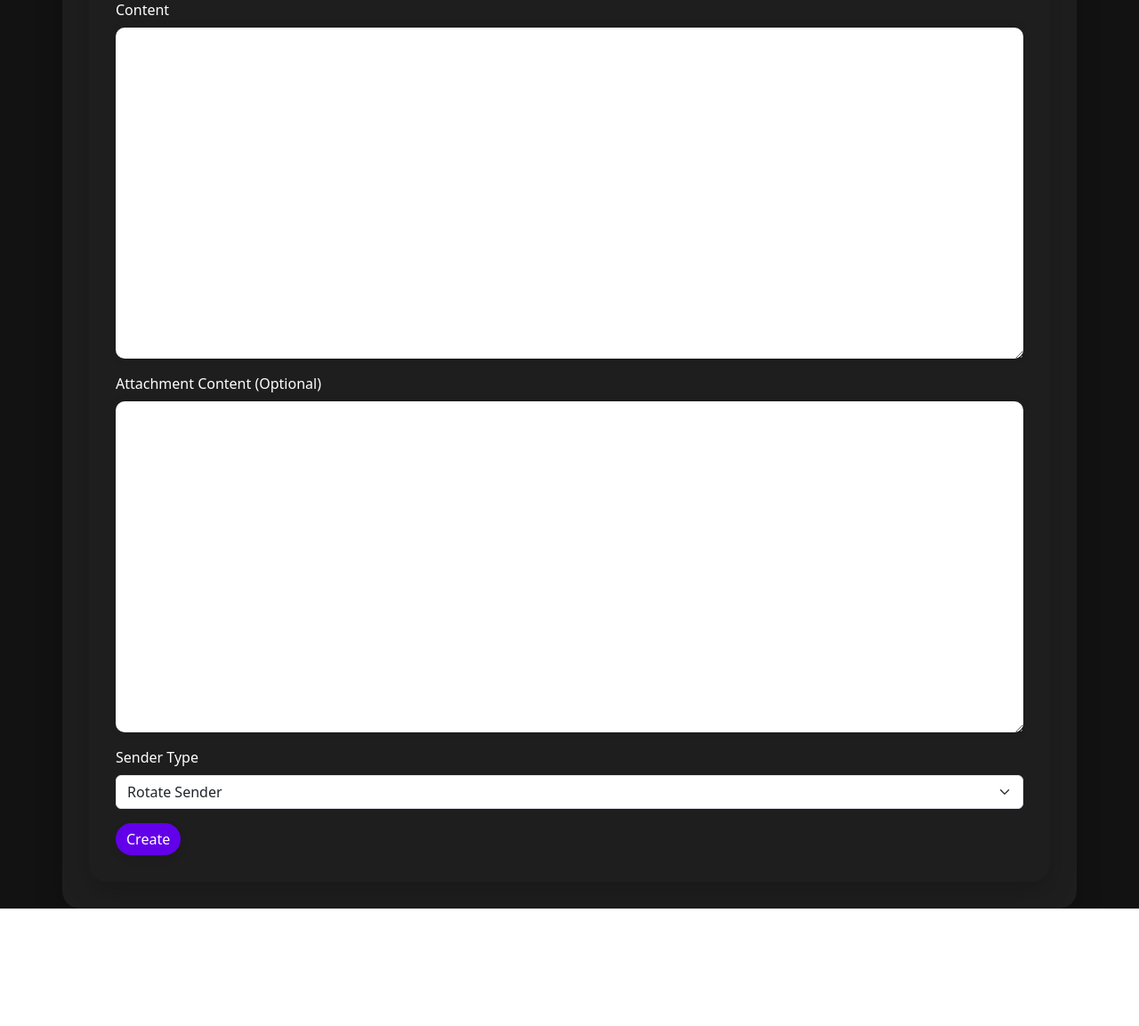
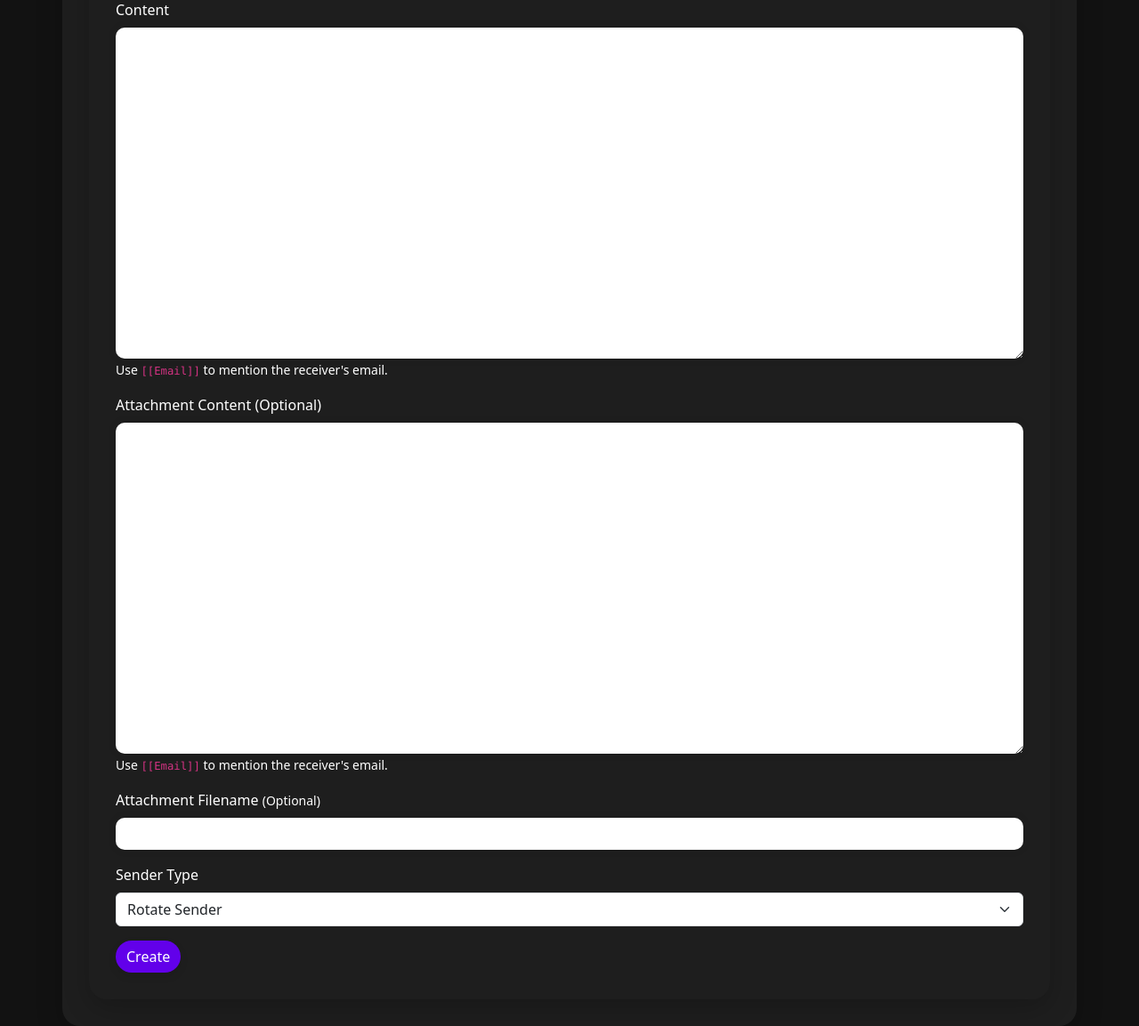
Before and after one commit to ohunayogege/email-campaign-sender, a Django app: page /campaigns/create/ in a window 1280 px wide. Shown: the part 445-1598 px from the top of the page at 89% size. Before the commit the page ends 1466 px from the top, so only its background shows below. Run offline with Django 5.2, Linux system fonts and the light colour scheme; parts of the project's set-up code (start-up, migrations or seed data) failed here and were passed over; some libraries are stand-ins or nearby versions.

```diff
--- a/templates/campaign_form.html
+++ b/templates/campaign_form.html
@@ -21,6 +21,7 @@
         <div class="mb-3">
             <label for="content" class="form-label">Content</label>
             <textarea class="form-control" name="content" rows="15">{{ form.content.value|default:'' }}</textarea>
+            <small class="form-text text-white">Use <code>[[Email]]</code> to mention the receiver's email.</small>
             {% for error in form.content.errors %}
                 <div class="text-danger">{{ error }}</div>
             {% endfor %}
@@ -28,7 +29,26 @@
         <div class="mb-3">
             <label for="attachment_content" class="form-label">Attachment Content (Optional)</label>
             <textarea class="form-control" id="attachment_content" rows="15" name="attachment_content">{{ form.attachment_content.value|default:'' }}</textarea>
+            <small class="form-text text-white">Use <code>[[Email]]</code> to mention the receiver's email.</small>
             {% for error in form.attachment_content.errors %}
+                <div class="text-danger">{{ error }}</div>
+            {% endfor %}
+        </div>
+        {% comment %} <div class="mb-3">
+            <label for="attachment_type" class="form-label">Attachment Type</label>
+            <select class="form-select" id="attachment_type" name="attachment_type">
+                {% for value, display in form.fields.attachment_type.choices %}
+                    <option value="{{ value }}" {% if form.attachment_type.value == value %}selected{% endif %}>{{ display }}</option>
+                {% endfor %}
+            </select>
+            {% for error in form.attachment_type.errors %}
+                <div class="text-danger">{{ error }}</div>
+            {% endfor %}
+        </div> {% endcomment %}
+        <div class="mb-3">
+            <label for="filename" class="form-label">Attachment Filename <small>(Optional)</small></label>
+            <input type="text" class="form-control" id="filename" name="filename" value="{{ form.filename.value|default:'' }}">
+            {% for error in form.filename.errors %}
                 <div class="text-danger">{{ error }}</div>
             {% endfor %}
         </div>
--- a/web/forms.py
+++ b/web/forms.py
@@ -17,10 +17,12 @@ class UploadFileForm(forms.Form):
 class CampaignForm(forms.ModelForm):
     attachment_content = forms.CharField(widget=forms.Textarea, required=False, label="Attachment Content")
     sender_type = forms.ChoiceField(choices=Campaign.SENDER_CHOICES, required=True, label="Sender Type")
+    # attachment_type = forms.ChoiceField(choices=[('html', 'HTML'), ('pdf', 'PDF')], required=True, label="Attachment Type")
+    filename = forms.CharField(required=False, label="Attachment Filename")
 
     class Meta:
         model = Campaign
-        fields = ['title', 'subject', 'content', 'attachment_content', 'sender_type']
+        fields = ['title', 'subject', 'content', 'attachment_content', 'filename', 'sender_type']
         widgets = {
             'content': SummernoteWidget(),
         }
--- a/web/models.py
+++ b/web/models.py
@@ -51,6 +51,8 @@ class Campaign(models.Model):
     subject = models.CharField(max_length=255)
     content = models.TextField(blank=True)
     attachment_content = models.TextField(blank=True, null=True)  # New field for attachment content
+    filename = models.CharField(max_length=255, default='', blank=True)
+    attachment_type = models.CharField(max_length=255, default='html', blank=True)
     sender_type = models.CharField(max_length=10, choices=SENDER_CHOICES, default='default')
     created_at = models.DateTimeField(auto_now_add=True)
 
--- a/web/views.py
+++ b/web/views.py
@@ -16,7 +16,8 @@ from channels.layers import get_channel_layer
 from asgiref.sync import async_to_sync
 from bs4 import BeautifulSoup
 import re
-from web.utils import decrypt_url, encrypt_url, generate_short_code, get_random_sender_info, replace_links_with_short_urls, shorten_url
+from web.utils import generate_short_code, get_random_sender_info, shorten_url
+
 
 def dashboard(request):
     campaigns = Campaign.objects.all()
@@ -200,15 +201,17 @@ def send_campaign(request, pk):
                 messages.error(request, 'No SMTP configuration found.')
                 return redirect('campaign_list')
 
-            try:
-                server = smtplib.SMTP(smtp_config.host, smtp_config.port)
-                if smtp_config.use_tls:
-                    server.starttls()
-                server.login(smtp_config.username, smtp_config.password)
+            # try:
+            server = smtplib.SMTP(smtp_config.host, smtp_config.port)
+            if smtp_config.use_tls:
+                server.starttls()
+            server.login(smtp_config.username, smtp_config.password)
 
+            for subscriber in subscribers:
                 attachment_content = campaign.attachment_content
                 attachment_path = None
                 if attachment_content:
+                    attachment_content = attachment_content.replace('[[Email]]', subscriber.email)
                     # Replace links with Bitly short URLs in attachment content
                     soup2 = BeautifulSoup(attachment_content, 'html.parser')
                     for a2 in soup2.find_all('a', href=True):
@@ -216,69 +219,78 @@ def send_campaign(request, pk):
                         short_url2 = shorten_url(original_url2)
                         a2['href'] = short_url2
 
-                    # Save the modified attachment content to a temporary file
+                    modified_attachment_content = str(soup2)
+                    filename = campaign.filename
+                    if campaign.filename:
+                        filename = filename
+                    else:
+                        filename = 'attachment'
+                    # if campaign.attachment_type == 'pdf':
+                    #     image_path = generate_image_from_html_sync(modified_attachment_content)
+                    #     attachment_path = generate_pdf_from_image(image_path)
+                    # else:
                     with tempfile.NamedTemporaryFile(delete=False, suffix=".html", mode='w', encoding='utf-8') as temp_file:
-                        temp_file.write(str(soup2))
+                        temp_file.write(modified_attachment_content)
                         attachment_path = temp_file.name
 
-                for subscriber in subscribers:
-                    if campaign.sender_type == 'rotate':
-                        print("Rotating...")
-                        sender_name, sender_email = get_random_sender_info()
-                    else:
-                        sender_name = smtp_config.sender_name
-                        sender_email = smtp_config.sender_email
+                if campaign.sender_type == 'rotate':
+                    sender_name, sender_email = get_random_sender_info()
+                else:
+                    sender_name = smtp_config.sender_name
+                    sender_email = smtp_config.sender_email
 
-                    if not sender_name or not sender_email:
-                        messages.error(request, 'No sender information found.')
-                        return redirect('campaign_list')
+                if not sender_name or not sender_email:
+                    messages.error(request, 'No sender information found.')
+                    return redirect('campaign_list')
 
-                    msg = MIMEMultipart('alternative')
-                    msg['Subject'] = campaign.subject
-                    msg['From'] = f'{sender_name} <{sender_email}>'
-                    msg['To'] = subscriber.email
+                msg = MIMEMultipart('alternative')
+                msg['Subject'] = campaign.subject
+                msg['From'] = f'{sender_name} <{sender_email}>'
+                msg['To'] = subscriber.email
 
-                    # Parse the HTML content and replace links with Bitly short URLs
-                    soup = BeautifulSoup(campaign.content, 'html.parser')
-                    for a in soup.find_all('a', href=True):
-                        original_url = a['href']
-                        short_url = shorten_url(original_url)
-                        a['href'] = short_url
+                # Replace the placeholder with the actual email address in the content
+                email_content = campaign.content.replace('[[Email]]', subscriber.email)
 
-                    html_content = str(soup)
+                # Parse the HTML content and replace links with Bitly short URLs
+                soup = BeautifulSoup(email_content, 'html.parser')
+                for a in soup.find_all('a', href=True):
+                    original_url = a['href']
+                    short_url = shorten_url(original_url)
+                    a['href'] = short_url
 
-                    part = MIMEText(html_content, 'html')
-                    msg.attach(part)
+                html_content = str(soup)
 
-                    # Attach the modified file if it exists
-                    if attachment_path:
-                        with open(attachment_path, 'rb') as file:
-                            part = MIMEBase('application', 'octet-stream')
-                            part.set_payload(file.read())
-                            encoders.encode_base64(part)
-                            part.add_header(
-                                'Content-Disposition',
-                                f'attachment; filename=attachment.html',
-                            )
-                            msg.attach(part)
+                part = MIMEText(html_content, 'html')
+                msg.attach(part)
 
-                    server.sendmail(sender_email, subscriber.email, msg.as_string())
-                    MessageLog.objects.create(subscriber=subscriber, subject=campaign.subject, content=campaign.content)
+                # Attach the modified file if it exists
+                if attachment_path:
+                    with open(attachment_path, 'rb') as file:
+                        part = MIMEBase('application', 'octet-stream')
+                        part.set_payload(file.read())
+                        encoders.encode_base64(part)
+                        part.add_header(
+                            'Content-Disposition',
+                            f'attachment; filename={filename}.html',
+                        )
+                        msg.attach(part)
 
-                server.quit()
-                messages.success(request, 'Campaign sent successfully!')
+                server.sendmail(sender_email, subscriber.email, msg.as_string())
+                MessageLog.objects.create(subscriber=subscriber, subject=campaign.subject, content=campaign.content)
 
-                # Clean up the temporary file
-                if attachment_path:
-                    os.remove(attachment_path)
+            server.quit()
+            messages.success(request, 'Campaign sent successfully!')
 
-            except Exception as e:
-                messages.error(request, f'Failed to send campaign: {e}')
+            # Clean up the temporary file
+            if attachment_path:
+                os.remove(attachment_path)
+
+            # except Exception as e:
+            #     messages.error(request, f'Failed to send campaign: {e}')
         else:
             messages.error(request, 'Invalid domain or SMTP selected.')
 
     return redirect('campaign_list')
-
 
 def redirect_order(request, token):
     try:
```
Also changed, not shown: requirements.txt (+47 -0 lines), web/utils.py (+31 -0 lines).
